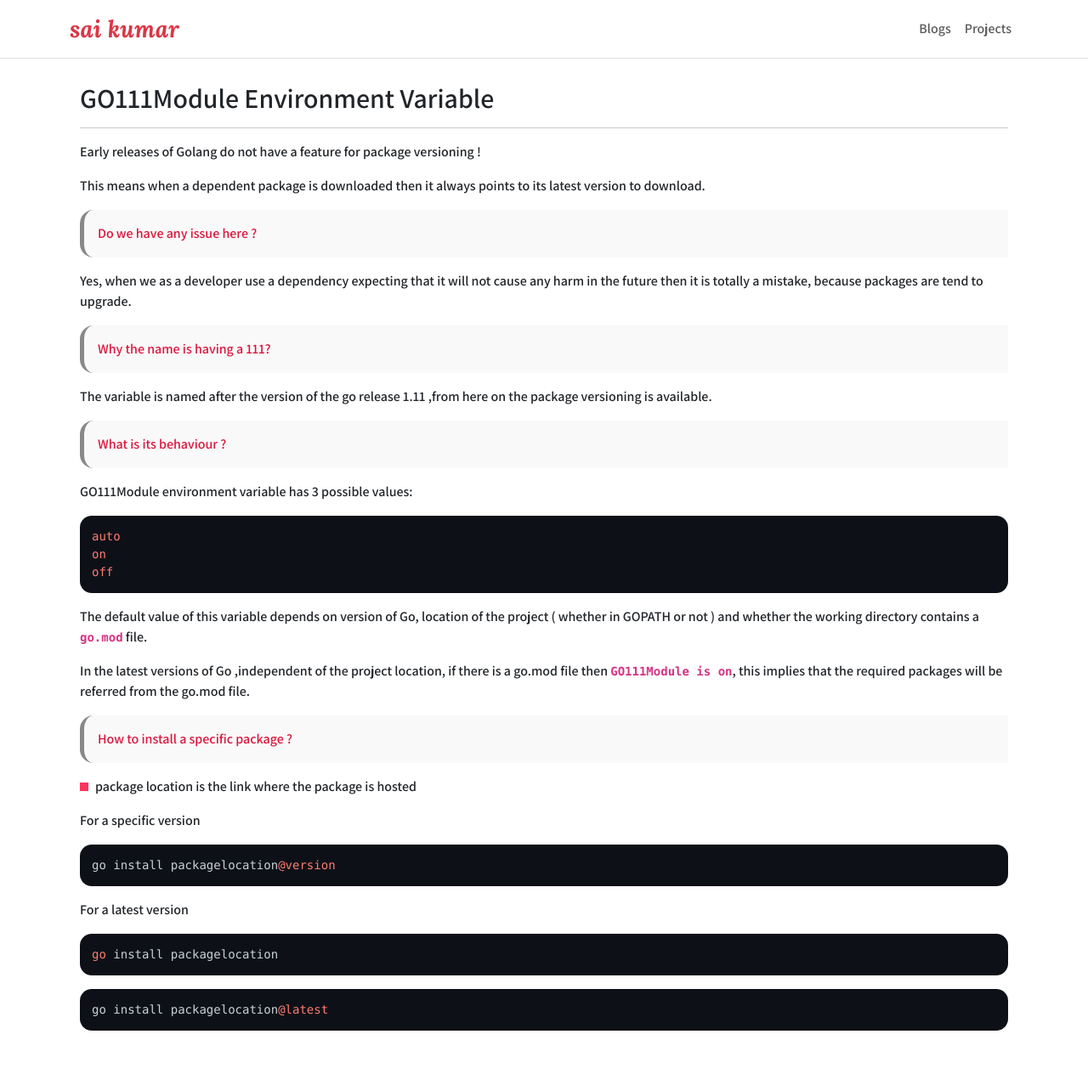
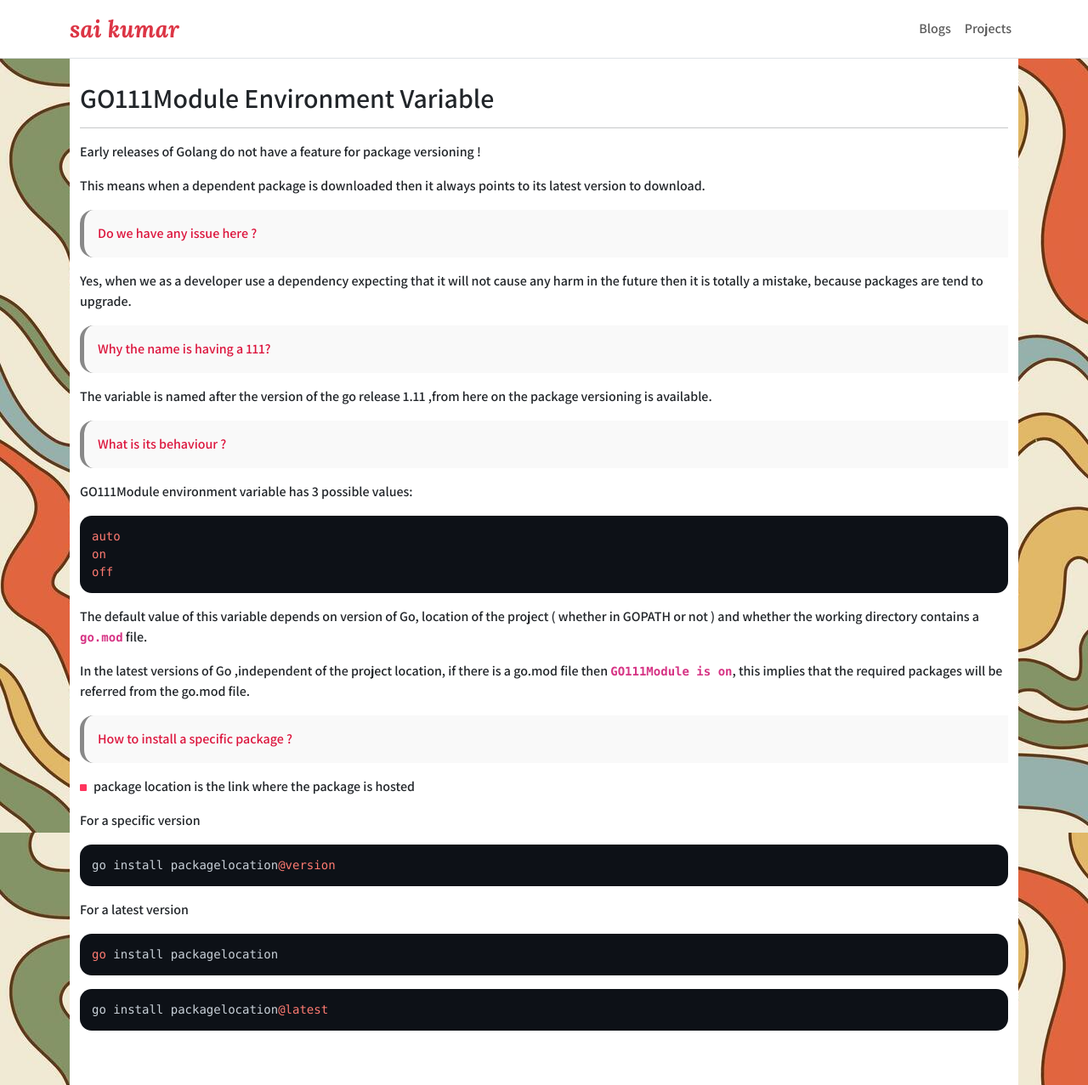
Before and after one commit to Sai-kumar1/Sai-kumar1.github.io, a Jekyll site: the page built from _blogs/go111-mdoule.md, in a window 1280 px wide. Shown: the whole page at 85% size. Built offline with Jekyll 4.4.1, drawn with Linux system fonts in a browser that asks for light colours; nearby versions of some CDN libraries.

Commit message:
Added a bg-image & note bullet update

````diff
--- a/_blogs/go111-mdoule.md
+++ b/_blogs/go111-mdoule.md
@@ -31,7 +31,7 @@ In the latest versions of Go ,independent of the project location, if there is a
 
 >How to install a specific package ?
 
-<span class="d-inline-block" style="width:10px; height:10px;margin-right:0.5rem;background-color: #ff345d !important;"></span>package location is the link where the package is hosted
+<span class="d-inline-block" style="width:0.5em; height:0.5em;margin-right:0.5rem;background-color: #ff345d !important;border-radius:1px;"></span>package location is the link where the package is hosted
 
 For a specific version
 ```go
--- a/_layouts/default.html
+++ b/_layouts/default.html
@@ -20,8 +20,17 @@
     rel="stylesheet">
 
   <style>
+    html {
+      background-size: cover;
+      height: 100%;
+      overflow: hidden; /* prevent body from scrolling */
+    }
     body {
+      background-image: url('{{ site.baseurl }}/assets/images/wavy-bg.png');;
       font-family: Assistant !important;
+      height: 100%;
+      margin: 0;
+      overflow-y: auto;
     }
 
     .is-family-secondary {
````
Also changed, not shown: assets/images/wavy-bg.png (added).
